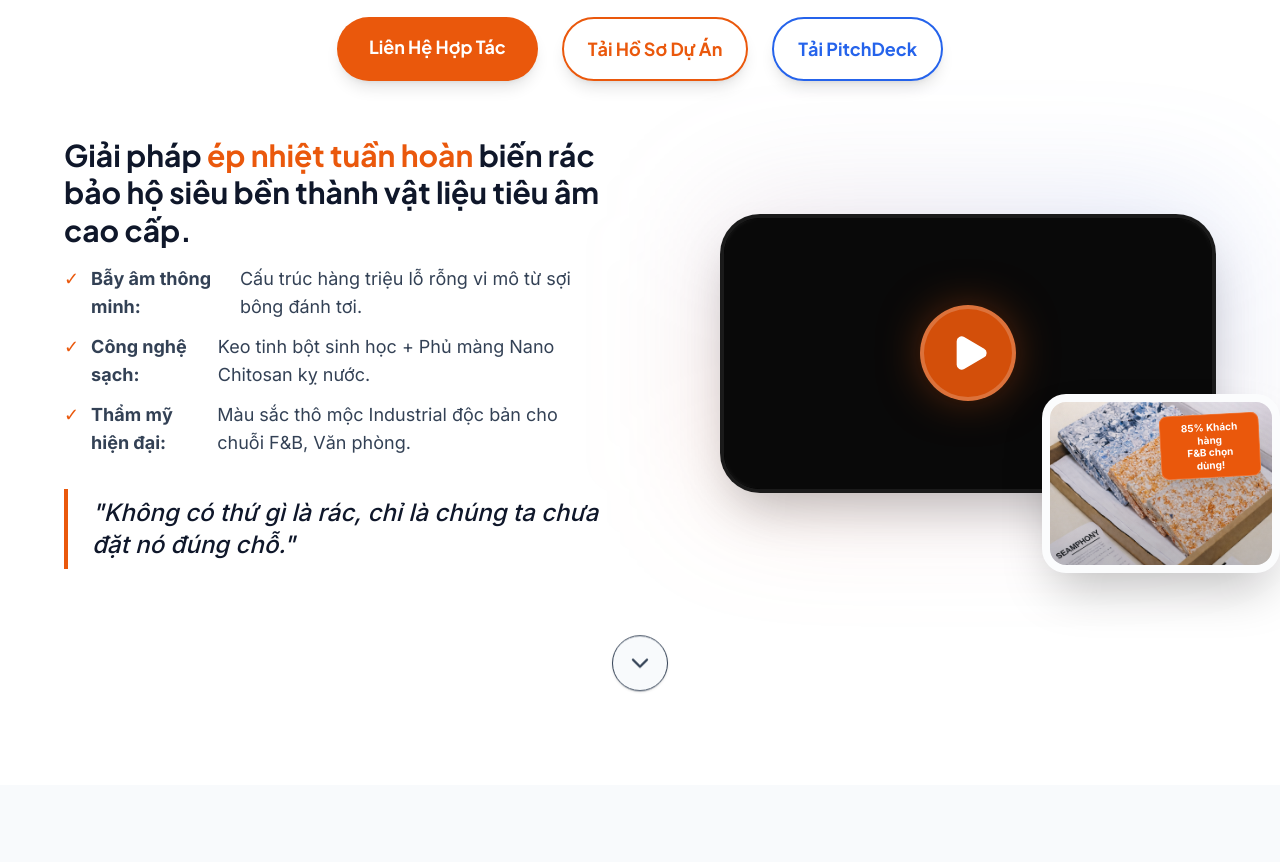
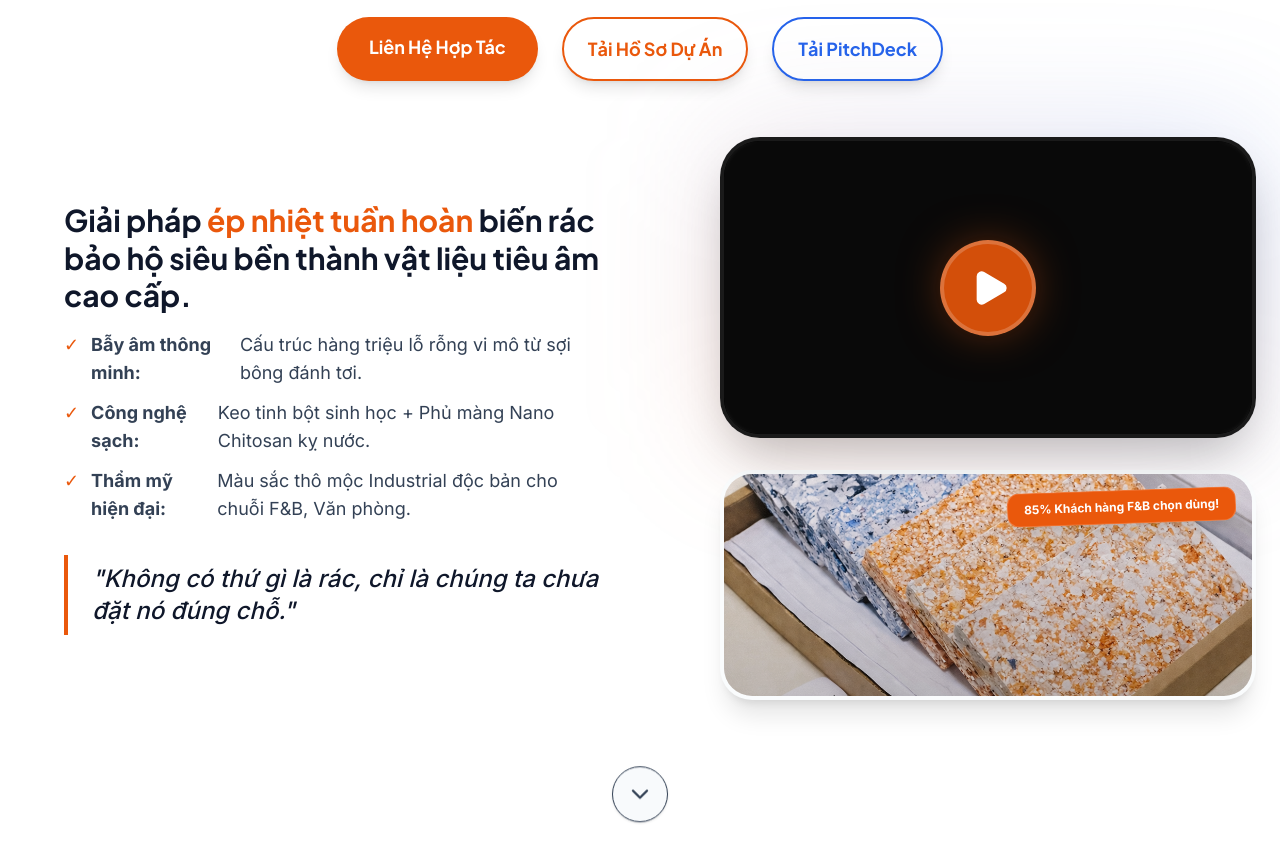
Before and after one commit to ngocchiengunpow-rgb/SEAMPHONYV2, a React (Vite) app: page / in a window 1280 px wide. Shown: the part 600-1462 px from the top of the page. Built offline with nearby package versions, Linux system fonts and the light colour scheme.

Commit message:
feat: stack video and product image vertically in Hero section (no overlap)

```diff
--- a/src/components/Hero.jsx
+++ b/src/components/Hero.jsx
@@ -98,8 +98,9 @@ export default function Hero() {
                             </blockquote>
                         </div>
 
-                        {/* Product Visual Showcase */}
-                        <div className="relative group perspective-1000 lg:ml-10">
+                        {/* Product Visual Showcase - Stacked Vertical Layout */}
+                        <div className="flex flex-col gap-8 lg:ml-10 w-full max-w-2xl">
+                            <div className="relative group perspective-1000">
                                 <div className="absolute inset-0 bg-gradient-to-tr from-primary-cta/20 to-accent/20 rounded-[2rem] blur-3xl transform group-hover:scale-105 transition-transform duration-700"></div>
 
                                 {/* Main Video Card */}
@@ -130,23 +131,23 @@ export default function Hero() {
                                         ></iframe>
                                     )}
 
-                                {/* Placeholder Gradient (if not playing) */}
                                     {!isPlaying && <div className="absolute inset-0 bg-gradient-to-t from-black/60 via-transparent to-transparent opacity-80 pointer-events-none"></div>}
                                 </div>
+                            </div>
 
-                            {/* Staggered Product Image Card (Adjusted Position & Size) */}
+                            {/* Product Image Card - Positioned Below Video */}
                             <motion.div
-                                initial={{ opacity: 0, x: 60, y: 60 }}
-                                animate={{ opacity: 1, x: 0, y: 0 }}
-                                transition={{ delay: 1, duration: 1.2, ease: "easeOut" }}
-                                className="absolute -bottom-12 -right-8 md:-bottom-20 md:-right-16 w-[45%] lg:w-[48%] aspect-[4/3] bg-secondary-bg rounded-3xl border-8 border-white/50 shadow-2xl overflow-hidden z-20 group/img transform hover:scale-105 transition-all duration-500 cursor-pointer"
+                                initial={{ opacity: 0, y: 30 }}
+                                animate={{ opacity: 1, y: 0 }}
+                                transition={{ delay: 0.8, duration: 1 }}
+                                className="relative w-full aspect-[16/9] md:aspect-[21/9] bg-secondary-bg rounded-[2rem] border-4 border-white/30 shadow-xl overflow-hidden group/img transform hover:scale-[1.02] transition-all duration-500 cursor-pointer"
                             >
                                 <div className="absolute inset-0 bg-gradient-to-t from-black/20 to-transparent z-10"></div>
-                                <img src="/product-sample.png" alt="Seamphony Product Sample" className="w-full h-full object-cover transform group-hover/img:scale-110 transition-transform duration-700" />
+                                <img src="/product-sample.png" alt="Seamphony Product Sample" className="w-full h-full object-cover transform group-hover/img:scale-105 transition-transform duration-700" />
 
-                                {/* Refined & Smaller Badge */}
-                                <div className="absolute top-3 right-3 bg-primary-cta text-white font-bold px-3 py-1.5 rounded-lg shadow-xl z-30 transform -rotate-3 border border-white/20 text-[8px] md:text-[10px] leading-tight max-w-[100px] text-center">
-                                    85% Khách hàng <br/> F&B chọn dùng!
+                                {/* Refined Badge */}
+                                <div className="absolute top-4 right-4 bg-primary-cta text-white font-bold px-4 py-2 rounded-xl shadow-xl z-30 transform -rotate-2 border border-white/20 text-[10px] md:text-xs">
+                                    85% Khách hàng F&B chọn dùng!
                                 </div>
                             </motion.div>
                         </div>
```
Lines whose indentation alone changed are shown as unchanged.
